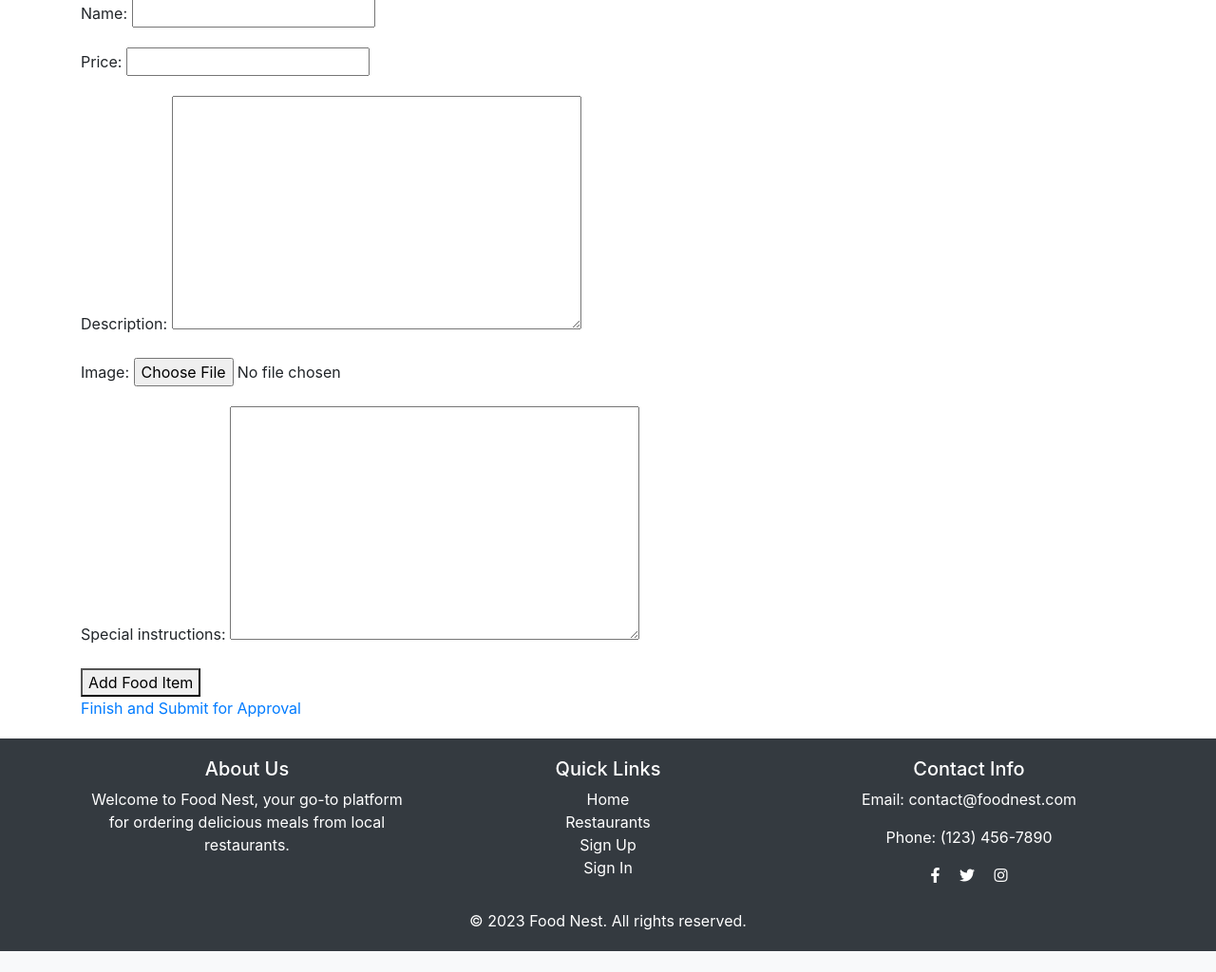
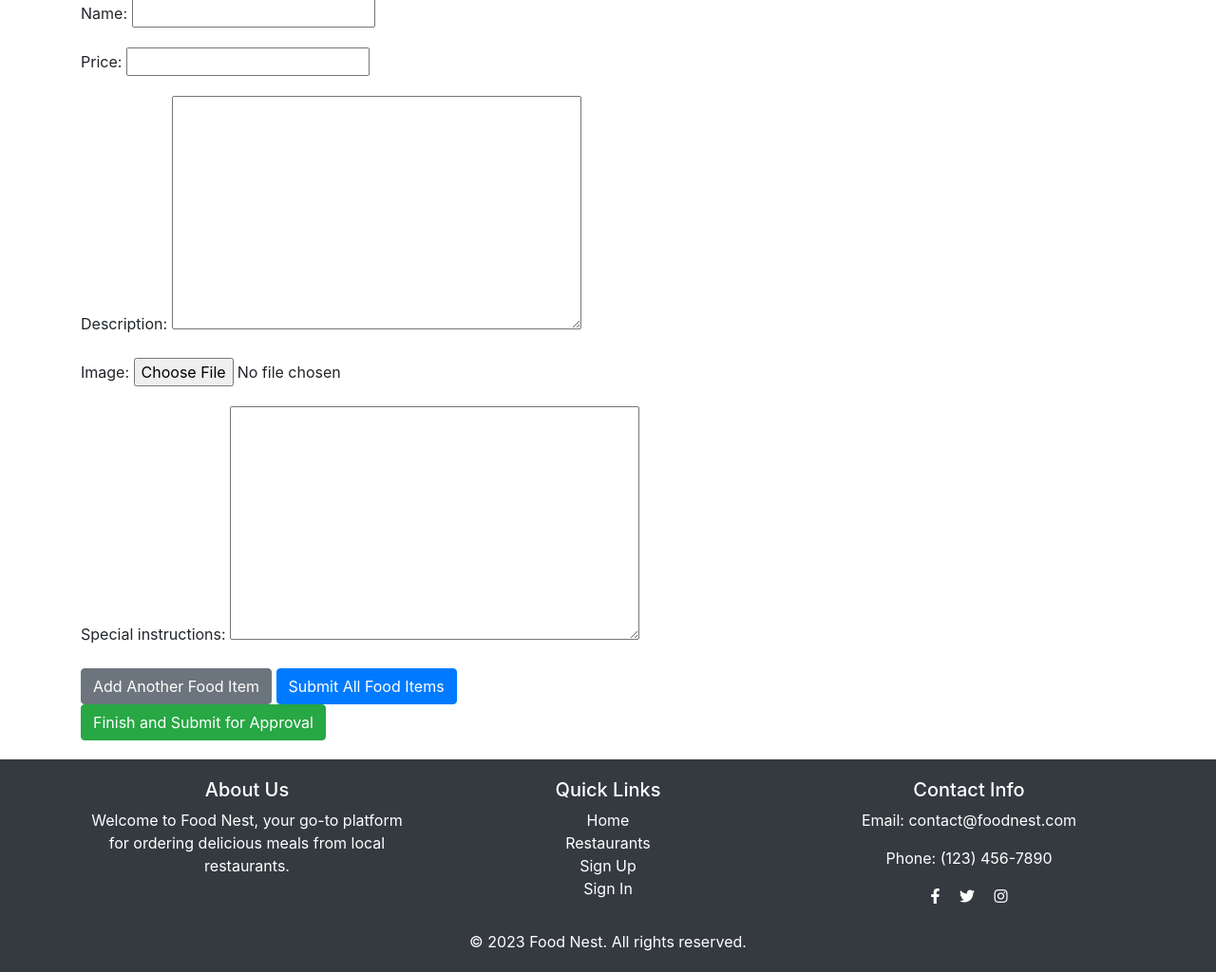
Before and after one commit to mahmudabinteasad/Food_ordering_website, a Django app: page /add_food_items/1/ in a window 1280 px wide. Shown: the part 103-1127 px from the top of the page at 95% size. Before the commit the page ends 1105 px from the top, so only its background shows below. Run offline with Django 4.2, Linux system fonts and the light colour scheme; a user stored in the database is signed in; tables that the repository leaves empty hold one stand-in row (values such as "Sample post"); some libraries are stand-ins or nearby versions.

Commit message:
restaurantOwerSection

```diff
--- a/food/templates/add_food_items.html
+++ b/food/templates/add_food_items.html
@@ -2,10 +2,36 @@
 
 {% block content %}
 <h2>Add Food Items for {{ restaurant.name }}</h2>
-<form method="post" enctype="multipart/form-data">
+<form id="foodItemsForm" method="post" enctype="multipart/form-data">
     {% csrf_token %}
-    {{ form.as_p }}
-    <button type="submit">Add Food Item</button>
+    <div id="form-container">
+        <div class="food-item-form">
+            {{ form.as_p }}
+        </div>
+    </div>
+    <button type="button" id="add-more" class="btn btn-secondary">Add Another Food Item</button>
+    <button type="submit" class="btn btn-primary">Submit All Food Items</button>
 </form>
-<a href="{% url 'submit_for_approval' restaurant.restaurant_id %}">Finish and Submit for Approval</a>
+<a href="{% url 'submit_for_approval' restaurant.restaurant_id %}" class="btn btn-success">Finish and Submit for Approval</a>
+
+{% block scripts %}
+<script>
+document.addEventListener('DOMContentLoaded', function() {
+    const container = document.getElementById('form-container');
+    const addButton = document.getElementById('add-more');
+    const formTemplate = document.querySelector('.food-item-form').innerHTML;
+
+    addButton.addEventListener('click', function() {
+        const newForm = document.createElement('div');
+        newForm.className = 'food-item-form';
+        newForm.innerHTML = formTemplate.replace(/id_(\w+)_\d+/g, function(match, p1) {
+            // Increment the index for new form fields
+            const totalForms = document.querySelectorAll('.food-item-form').length;
+            return `id_${p1}_${totalForms}`;
+        });
+        container.appendChild(newForm);
+    });
+});
+</script>
 {% endblock %}
+{% endblock content %}
--- a/food/views.py
+++ b/food/views.py
@@ -464,15 +464,29 @@ def add_restaurant(request):
 @login_required
 def add_food_items(request, restaurant_id):
     restaurant = Restaurant.objects.get(restaurant_id=restaurant_id)
+
     if request.method == 'POST':
-        form = FoodItemForm(request.POST, request.FILES)
-        if form.is_valid():
-            food_item = form.save(commit=False)
-            food_item.restaurant = restaurant
-            food_item.save()
-            return redirect('submit_for_approval', restaurant_id=restaurant.restaurant_id)
+        # Handle multiple food items
+        names = request.POST.getlist('name')
+        prices = request.POST.getlist('price')
+        descriptions = request.POST.getlist('description')
+        images = request.FILES.getlist('image')
+
+        for name, price, description, image in zip(names, prices, descriptions, images):
+            FoodItem.objects.create(
+                restaurant=restaurant,
+                name=name,
+                price=price,
+                description=description,
+                image=image
+            )
+
+        messages.success(request, 'Food items added successfully!')
+        return redirect('submit_for_approval', restaurant_id=restaurant.restaurant_id)
+
     else:
         form = FoodItemForm()
+
     return render(request, 'add_food_items.html', {'form': form, 'restaurant': restaurant})
 
 @login_required
```
Also changed, not shown: media/food_images/n1_w3r9mek.webp (added), media/food_images/n2.webp (added), media/food_images/n3.jpg (added), media/restaurant_images/n_ieYNcAl.jpg (added).
